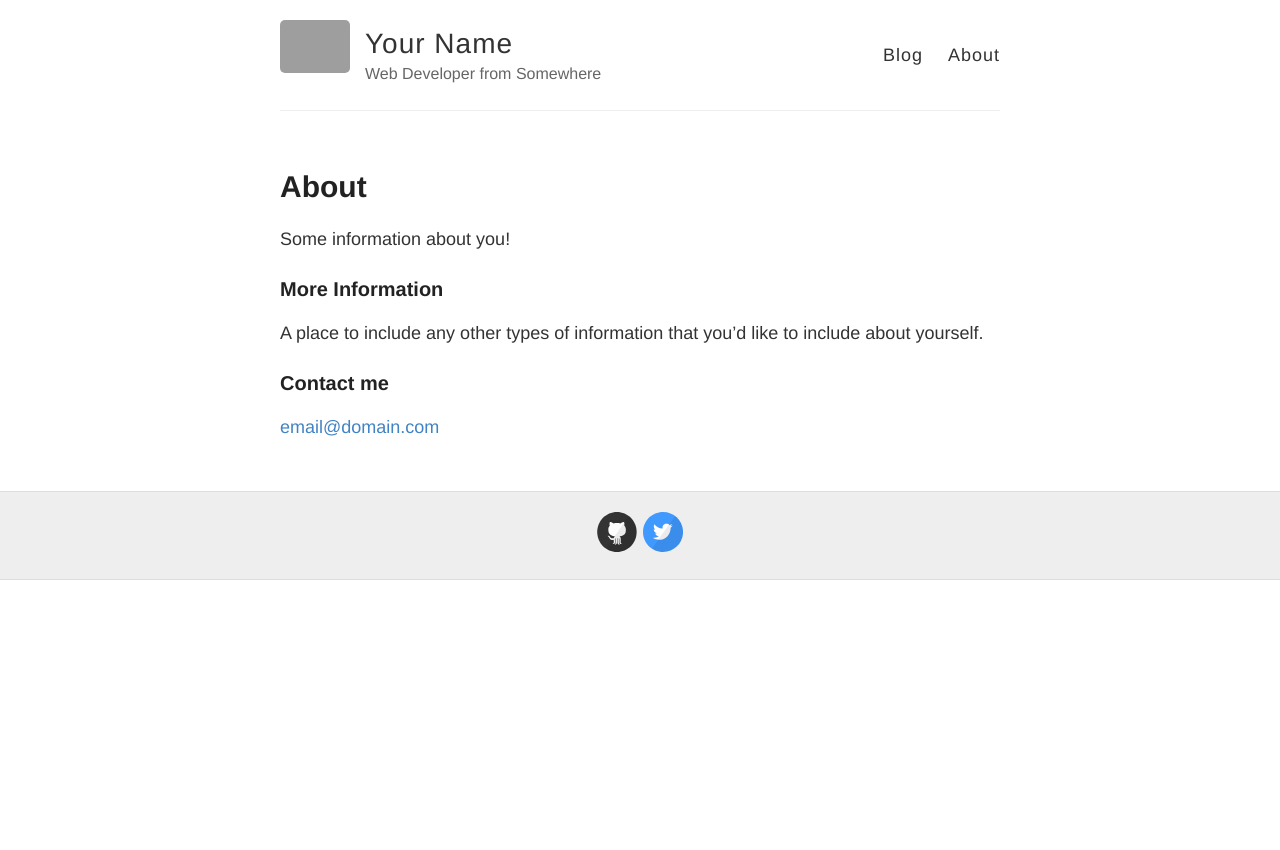
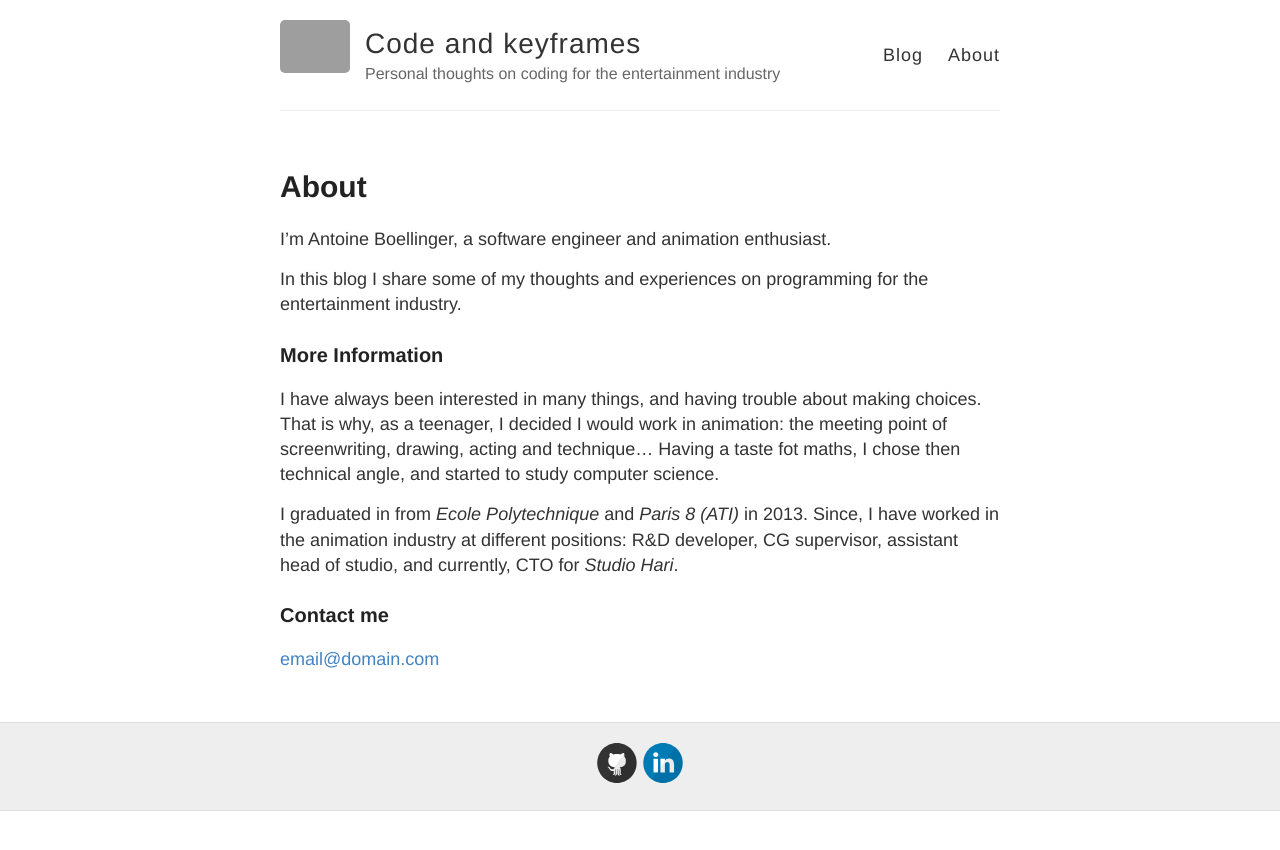
Before and after one commit to aboellinger/aboellinger.github.io, a Jekyll site: the page built from about.md, in a window 1280 px wide. Shown: the top 850 px of the page. Built offline with Jekyll 4.4.1, drawn with Linux system fonts in a browser that asks for light colours; grey boxes are pictures that could not be loaded.

Commit message:
added - started customizing

```diff
--- a/_config.yml
+++ b/_config.yml
@@ -3,10 +3,10 @@
 #
 
 # Name of your site (displayed in the header)
-name: Your Name
+name: Code and keyframes
 
 # Short bio or description (displayed in the header)
-description: Web Developer from Somewhere
+description: Personal thoughts on coding for the entertainment industry
 
 # URL of your avatar or profile pic (you could use your GitHub profile pic)
 avatar: https://raw.githubusercontent.com/barryclark/jekyll-now/master/images/jekyll-logo.png
@@ -21,12 +21,12 @@ footer-links:
   email:
   facebook:
   flickr:
-  github: barryclark/jekyll-now
+  github: aboellinger
   instagram:
-  linkedin:
+  linkedin: antoine-boellinger-bb669327/
   pinterest:
   rss: # just type anything here for a working RSS icon
-  twitter: jekyllrb
+  twitter:
   stackoverflow: # your stackoverflow profile, e.g. "users/50476/bart-kiers"
   youtube: # channel/<your_long_string> or user/<user-name>
   googleplus: # anything in your profile username that comes after plus.google.com/
@@ -34,10 +34,10 @@ footer-links:
 
 # Enter your Disqus shortname (not your username) to enable commenting on posts
 # You can find your shortname on the Settings page of your Disqus account
-disqus:
+disqus: # TODO(aboellinger)
 
 # Enter your Google Analytics web tracking code (e.g. UA-2110908-2) to activate tracking
-google_analytics:
+google_analytics: # TODO(aboellinger)
 
 # Your website URL (e.g. http://barryclark.github.io or http://www.barryclark.co)
 # Used for Sitemap.xml and your RSS feed
--- a/about.md
+++ b/about.md
@@ -4,11 +4,20 @@ title: About
 permalink: /about/
 ---
 
-Some information about you!
+I'm Antoine Boellinger, a software engineer and animation enthusiast.
+
+In this blog I share some of my thoughts and experiences on programming for the entertainment industry.
+
 
 ### More Information
 
-A place to include any other types of information that you'd like to include about yourself.
+I have always been interested in many things, and having trouble about making choices.
+That is why, as a teenager, I decided I would work in animation: the meeting point of screenwriting, drawing, acting and technique...
+Having a taste fot maths, I chose then technical angle, and started to study computer science.
+
+I graduated in from *Ecole Polytechnique* and *Paris 8 (ATI)* in 2013.
+Since, I have worked in the animation industry at different positions:
+R&D developer, CG supervisor, assistant head of studio, and currently, CTO for *Studio Hari*.
 
 ### Contact me
 
```
